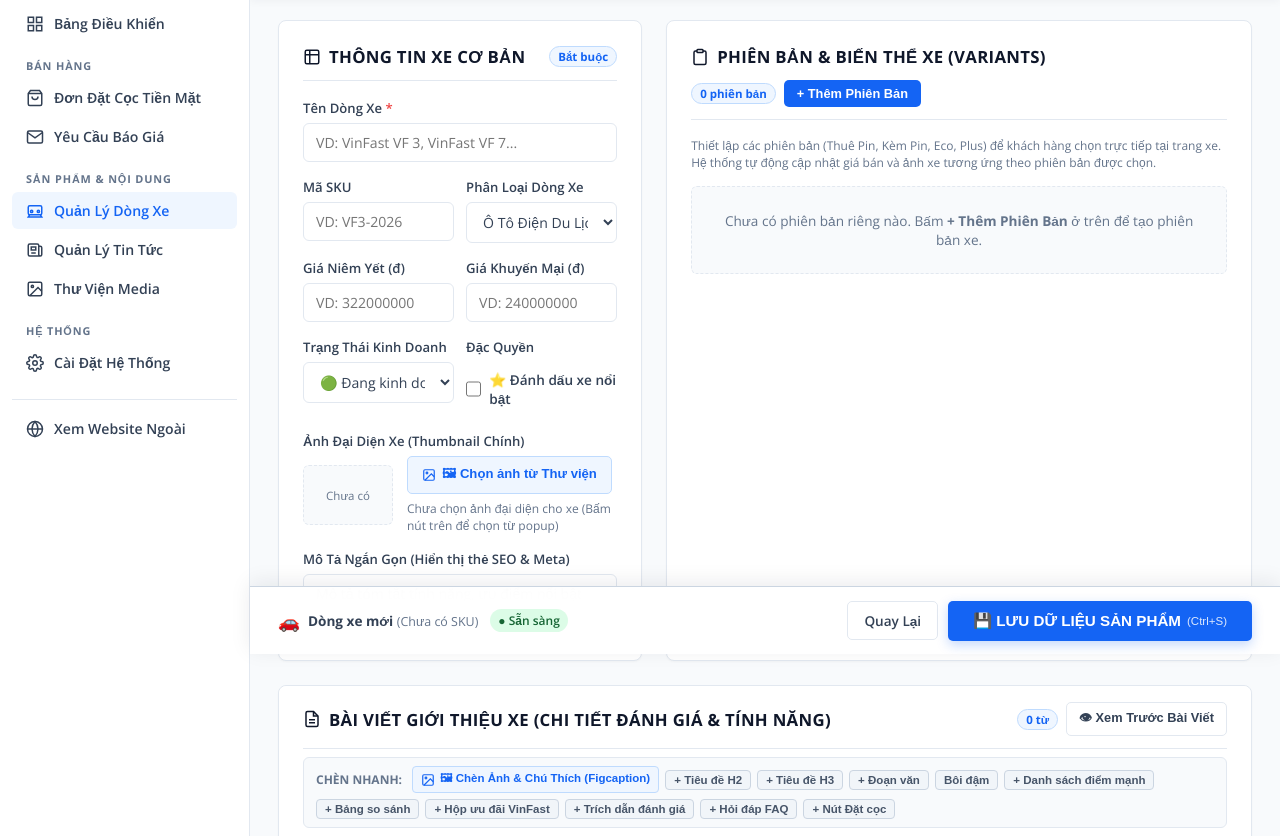
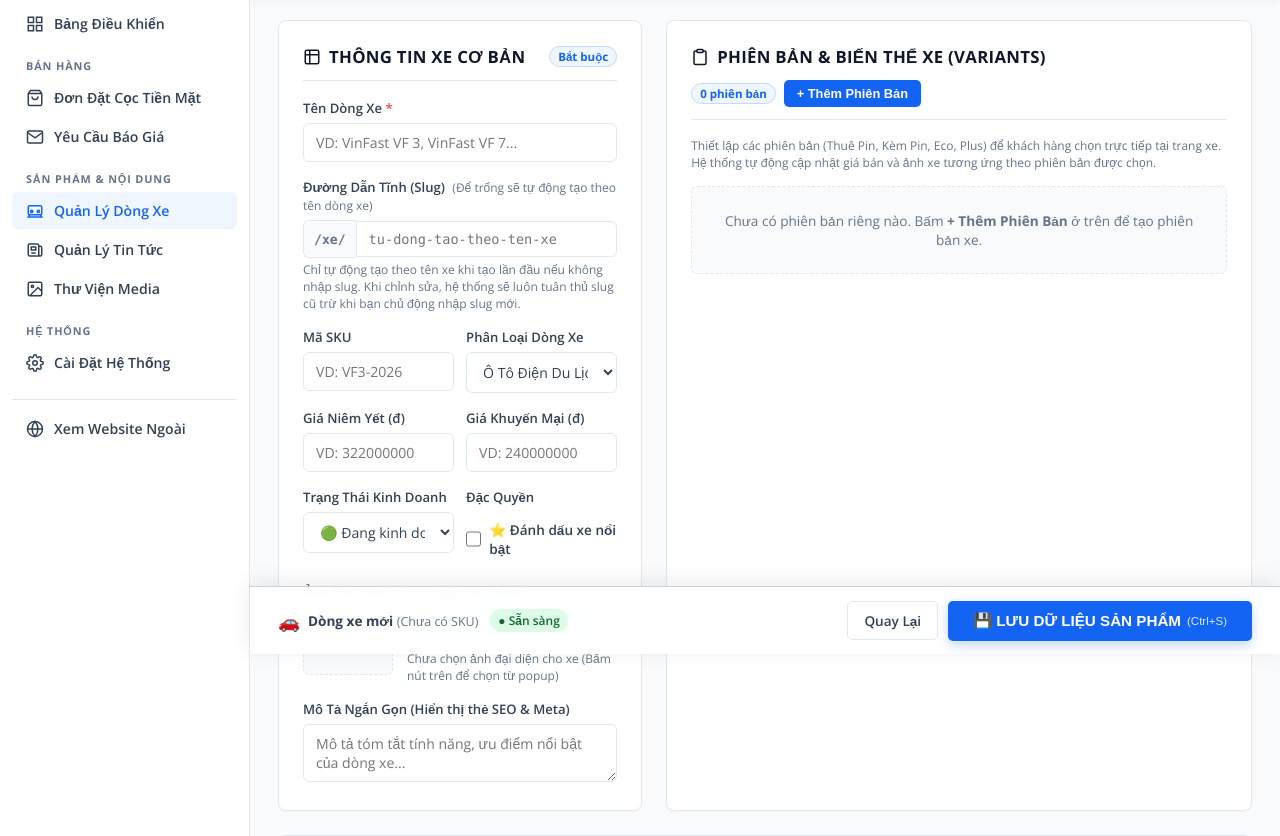
Before and after one commit to duc2k4hd/vinfast-autohaiphong.com.vn, a Laravel app: page /admin/products/create in a window 1280 px wide. Shown: the part 146-982 px from the top of the page. Run offline with Laravel 12, Linux system fonts and the light colour scheme; a user stored in the database is signed in; data comes from the database, SQL or seed files in the repository; some libraries are stand-ins or nearby versions.

Commit message:
feat(product): thêm ô chỉnh sửa slug xe cơ bản và bảo lưu slug cũ khi cập nhật

```diff
--- a/app/Http/Controllers/Admin/ProductController.php
+++ b/app/Http/Controllers/Admin/ProductController.php
@@ -181,6 +181,7 @@ class ProductController extends Controller
     {
         $request->validate([
             'name' => ['required', 'string', 'max:150'],
+            'slug' => ['nullable', 'string', 'max:160'],
             'sku' => ['nullable', 'string', 'max:100'],
             'category_id' => ['nullable', 'integer'],
             'regular_price' => ['nullable', 'numeric', 'min:0'],
@@ -188,10 +189,24 @@ class ProductController extends Controller
             'short_description' => ['nullable', 'string', 'max:500'],
             'description_html' => ['nullable', 'string'],
             'thumbnail_media_id' => ['nullable', 'integer', 'exists:media,id'],
+        ], [
+            'name.required' => 'Vui lòng nhập tên dòng xe.',
+            'slug.max' => 'Đường dẫn tĩnh không được vượt quá 160 ký tự.',
         ]);
 
         $now = now();
-        $slug = Str::slug($request->input('name'));
+        $inputSlug = trim((string) $request->input('slug'));
+        if ($inputSlug !== '') {
+            $slug = Str::slug($inputSlug);
+        } else {
+            // Chỉ tạo theo tên khi tạo lần đầu khi không nhập slug thôi
+            $slug = Str::slug($request->input('name'));
+        }
+
+        if (empty($slug)) {
+            $slug = 'xe-vinfast-'.time();
+        }
+
         $originalSlug = $slug;
         $count = 1;
         while (DB::table('products')->where('slug', $slug)->exists()) {
@@ -228,8 +243,14 @@ class ProductController extends Controller
      */
     public function update(Request $request, int $id): RedirectResponse
     {
+        $product = DB::table('products')->where('id', $id)->first();
+        if (! $product) {
+            return redirect()->route('admin.products.index')->with('error', 'Không tìm thấy dòng xe.');
+        }
+
         $request->validate([
             'name' => ['required', 'string', 'max:150'],
+            'slug' => ['nullable', 'string', 'max:160'],
             'sku' => ['nullable', 'string', 'max:100'],
             'category_id' => ['nullable', 'integer'],
             'status' => ['nullable', 'string', 'in:active,inactive,coming_soon'],
@@ -253,11 +274,37 @@ class ProductController extends Controller
             'banner_subtitles' => ['nullable', 'array'],
             'banner_image_media_ids' => ['nullable', 'array'],
             'banner_image_paths' => ['nullable', 'array'],
+        ], [
+            'name.required' => 'Vui lòng nhập tên dòng xe.',
+            'slug.max' => 'Đường dẫn tĩnh không được vượt quá 160 ký tự.',
         ]);
 
         $now = now();
 
-        DB::transaction(function () use ($request, $id, $now) {
+        // Xử lý slug khi cập nhật:
+        // - Nếu người dùng nhập slug mới: chuẩn hóa và kiểm tra trùng lặp
+        // - Nếu người dùng để trống hoặc không nhập: TUÂN THỦ SLUG CŨ ($product->slug), KHÔNG tự tạo theo tên
+        $newSlug = null;
+        $inputSlug = trim((string) $request->input('slug'));
+        if ($inputSlug !== '') {
+            $formattedSlug = Str::slug($inputSlug);
+            if ($formattedSlug !== '' && $formattedSlug !== $product->slug) {
+                $exists = DB::table('products')
+                    ->where('slug', $formattedSlug)
+                    ->where('id', '!=', $id)
+                    ->exists();
+
+                if ($exists) {
+                    return back()->withInput()->withErrors([
+                        'slug' => 'Đường dẫn tĩnh (slug) "'.$formattedSlug.'" đã được sử dụng bởi dòng xe khác.',
+                    ]);
+                }
+
+                $newSlug = $formattedSlug;
+            }
+        }
+
+        DB::transaction(function () use ($request, $id, $now, $newSlug) {
             // Cập nhật bảng products
             $productUpdate = [
                 'name' => $request->input('name'),
@@ -268,6 +315,10 @@ class ProductController extends Controller
                 'thumbnail_media_id' => $request->input('thumbnail_media_id'),
                 'updated_at' => $now,
             ];
+
+            if ($newSlug !== null) {
+                $productUpdate['slug'] = $newSlug;
+            }
 
             if ($request->filled('sku')) {
                 $productUpdate['sku'] = trim($request->input('sku'));
--- a/resources/views/admin/products/edit.blade.php
+++ b/resources/views/admin/products/edit.blade.php
@@ -340,6 +340,35 @@
                 <label class="vf-admin-label">Tên Dòng Xe <span style="color: #ef4444;">*</span></label>
                 <input type="text" name="name" id="product-name" value="{{ old('name', $product->name) }}" required
                        class="vf-admin-input" placeholder="VD: VinFast VF 3, VinFast VF 7...">
+            </div>
+
+            <div class="vf-admin-input-group">
+                <label class="vf-admin-label">
+                    Đường Dẫn Tĩnh (Slug)
+                    @if(!$isCreate)
+                        <span style="font-size: 0.75rem; font-weight: normal; color: var(--admin-muted); margin-left: 4px;">(Bảo lưu slug cũ, chỉ đổi khi bạn tự nhập mới)</span>
+                    @else
+                        <span style="font-size: 0.75rem; font-weight: normal; color: var(--admin-muted); margin-left: 4px;">(Để trống sẽ tự động tạo theo tên dòng xe)</span>
+                    @endif
+                </label>
+                <div style="display: flex; align-items: center;">
+                    <span style="display: inline-flex; align-items: center; padding: 0 10px; height: 38px; background: #f8fafc; border: 1px solid var(--admin-border); border-right: none; border-radius: 6px 0 0 6px; font-size: 0.82rem; color: var(--admin-muted); font-family: Consolas, monospace; font-weight: 600;">/xe/</span>
+                    <input type="text" name="slug" id="product-slug" value="{{ old('slug', $product->slug) }}"
+                           class="vf-admin-input" style="border-radius: 0 6px 6px 0; font-family: Consolas, monospace; font-size: 0.85rem;"
+                           placeholder="{{ $isCreate ? 'tu-dong-tao-theo-ten-xe' : 'duong-dan-tinh' }}">
+                </div>
+                @if(!$isCreate && $product->slug)
+                    <div class="vf-admin-helper-text" style="margin-top: 4px; display: flex; justify-content: space-between; align-items: center;">
+                        <span>URL xem xe ngoài website: <a href="{{ route('client.products.show', $product->slug) }}" target="_blank" style="color: var(--admin-primary); font-family: Consolas, monospace; text-decoration: underline;">/xe/{{ $product->slug }}</a> ↗</span>
+                    </div>
+                @else
+                    <div class="vf-admin-helper-text">
+                        Chỉ tự động tạo theo tên xe khi tạo lần đầu nếu không nhập slug. Khi chỉnh sửa, hệ thống sẽ luôn tuân thủ slug cũ trừ khi bạn chủ động nhập slug mới.
+                    </div>
+                @endif
+                @error('slug')
+                    <div style="color: #ef4444; font-size: 0.78rem; margin-top: 4px; font-weight: 600;">{{ $message }}</div>
+                @enderror
             </div>
 
             <div style="display: grid; grid-template-columns: 1fr 1fr; gap: 12px;" class="vf-admin-input-group">
@@ -963,6 +992,38 @@ document.getElementById('product-name')?.addEventListener('input', function() {
     const barEl = document.getElementById('bar-product-name');
     if (barEl) barEl.textContent = val || 'Dòng xe mới';
 });
+
+@if($isCreate)
+// Khi tạo mới xe lần đầu: tự động tạo slug theo tên xe nếu người dùng chưa tự nhập
+(function() {
+    let slugTouched = false;
+    const nameEl = document.getElementById('product-name');
+    const slugEl = document.getElementById('product-slug');
+    if (!nameEl || !slugEl) return;
+
+    slugEl.addEventListener('input', function() {
+        slugTouched = this.value.trim().length > 0;
+    });
+
+    nameEl.addEventListener('input', function() {
+        if (!slugTouched) {
+            slugEl.value = convertToSlug(this.value);
+        }
+    });
+
+    function convertToSlug(str) {
+        if (!str) return '';
+        let slug = str.toLowerCase();
+        slug = slug.normalize('NFD').replace(/[\u0300-\u036f]/g, '');
+        slug = slug.replace(/[đĐ]/g, 'd');
+        slug = slug.replace(/[^0-9a-z-\s]/g, '');
+        slug = slug.replace(/\s+/g, '-');
+        slug = slug.replace(/-+/g, '-');
+        slug = slug.replace(/^-+|-+$/g, '');
+        return slug;
+    }
+})();
+@endif
 
 // Tính toán tự động phần trăm giảm giá và số tiền tiết kiệm
 function calculateDiscount() {
```
Also changed, not shown: tests/Feature/AdminPanelTest.php (+86 -0 lines).
